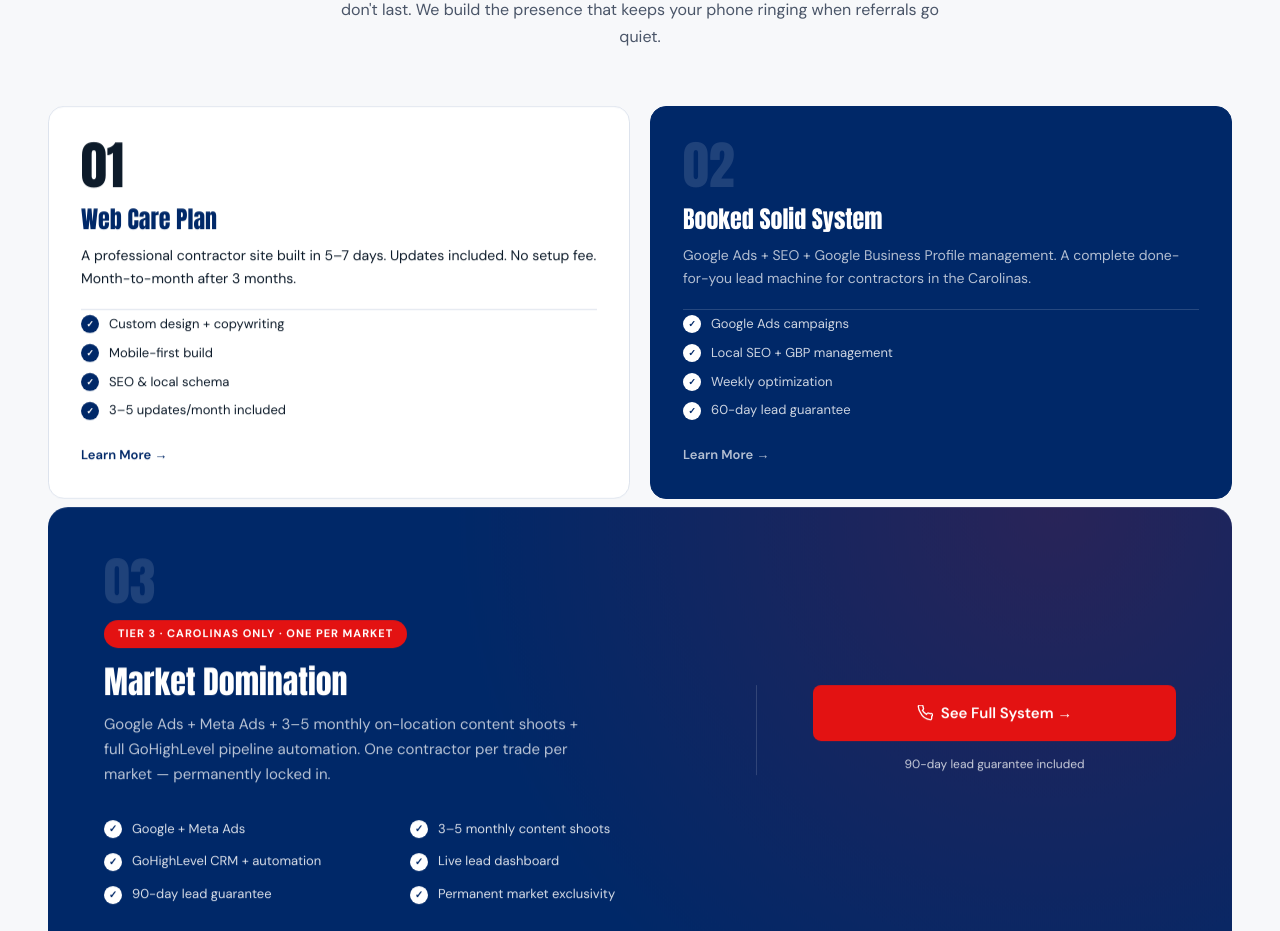
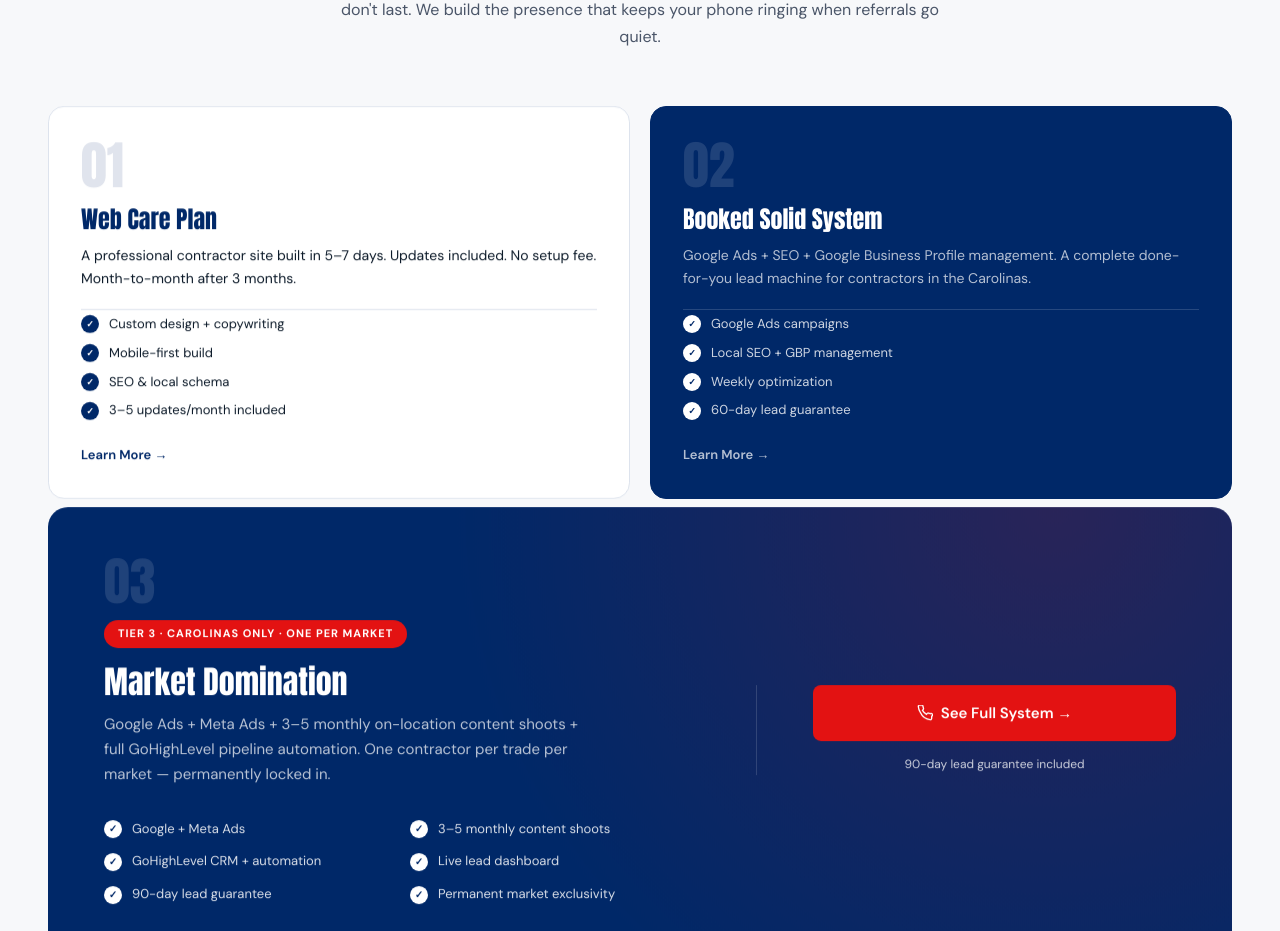
Before and after one commit to lando-ccs/Carolina-Contractor-Solutions, a Next.js app: page / in a window 1280 px wide. Shown: the part 1971-2902 px from the top of the page. Built offline with nearby package versions, Linux system fonts and the light colour scheme.

Commit message:
style: lighten service-card-num to #E0E4ED (hover stays red)

```diff
--- a/src/app/globals.css
+++ b/src/app/globals.css
@@ -296,7 +296,7 @@ nav {
 .service-card:hover { transform: translateY(-6px) scale(1.015); box-shadow: 0 24px 56px rgba(0,40,104,0.14); border-color: var(--navy); }
 .service-card.featured { background: var(--navy); border-color: var(--navy); }
 .service-card.featured:hover { border-color: #fff; }
-.service-card-num { font-family: var(--font-h); font-size: 52px; color: var(--text); line-height: 1; margin-bottom: 16px; transition: color 0.25s; }
+.service-card-num { font-family: var(--font-h); font-size: 52px; color: #E0E4ED; line-height: 1; margin-bottom: 16px; transition: color 0.25s; }
 .service-card:hover .service-card-num { color: var(--red); }
 .service-card.featured .service-card-num { color: rgba(255,255,255,0.12); }
 .service-card.featured:hover .service-card-num { color: var(--red); }
```
